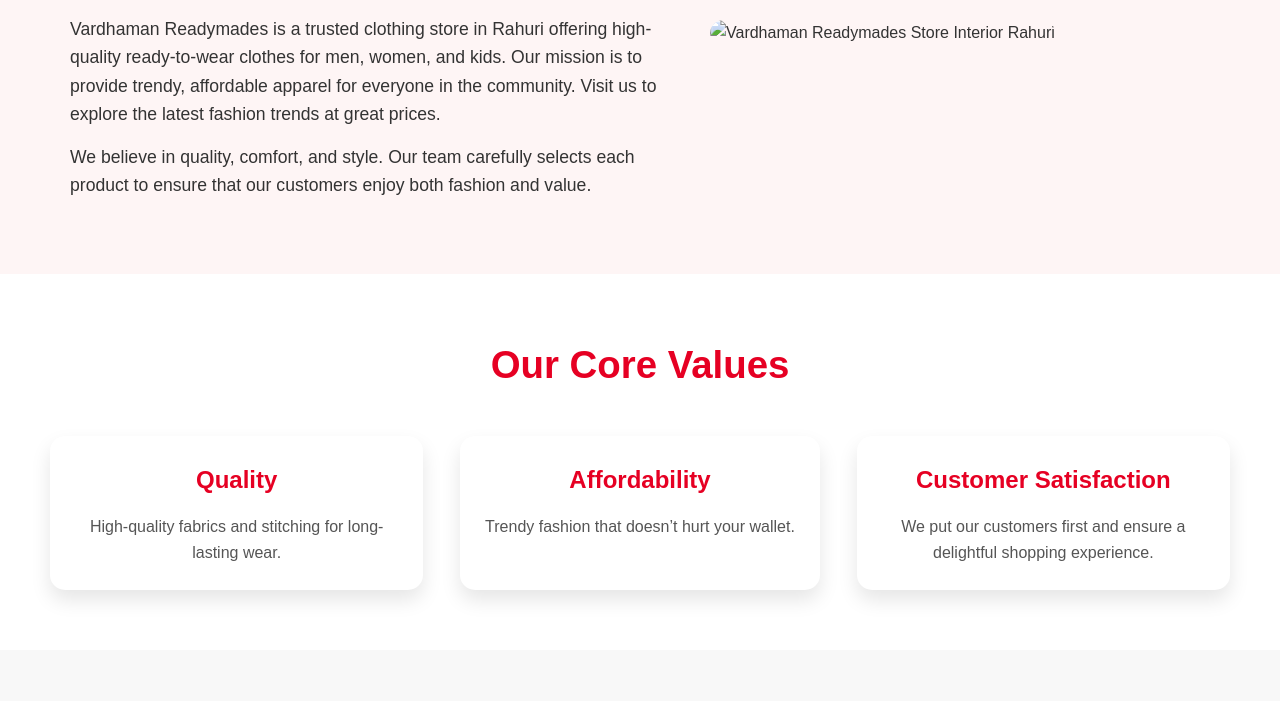
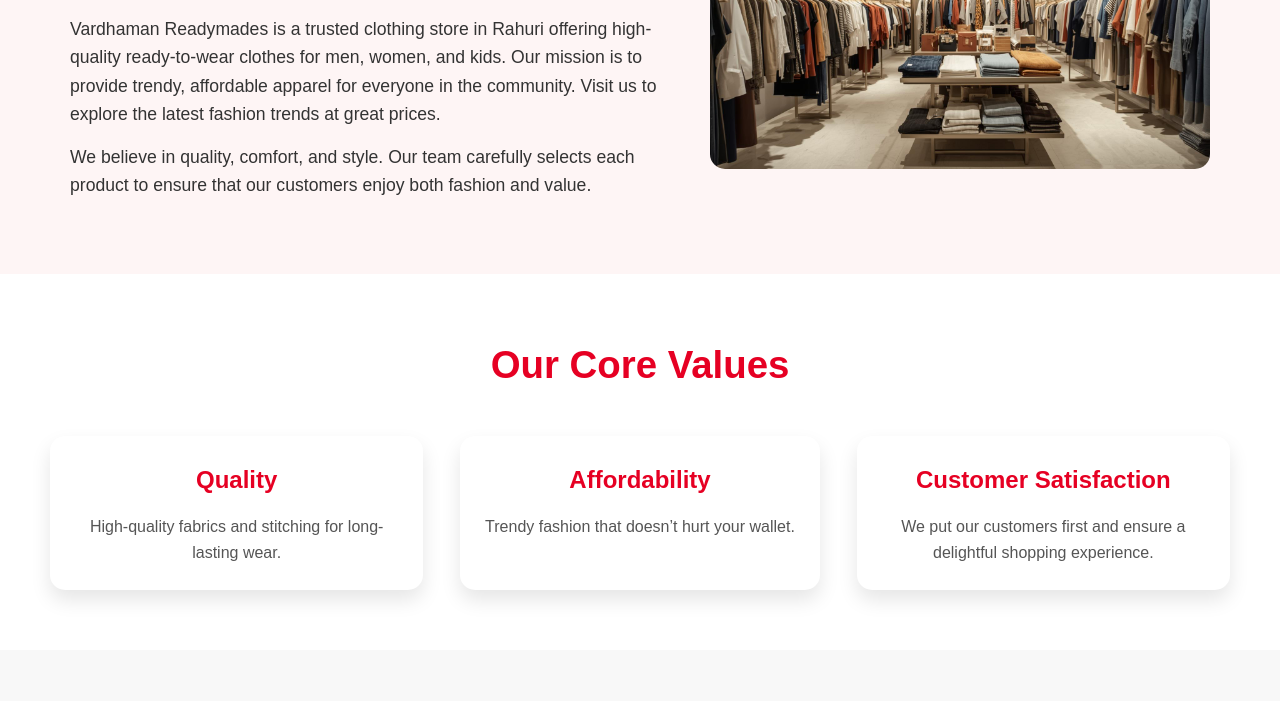
Before and after one commit to vardhamanreadymades/vardhaman-readymades, a plain HTML site: page about.html in a window 1280 px wide. Shown: the part 399-1100 px from the top of the page. Drawn offline with Linux system fonts and the light colour scheme.

Commit message:
Update about.html

```diff
--- a/about.html
+++ b/about.html
@@ -48,7 +48,7 @@
       <p>We believe in quality, comfort, and style. Our team carefully selects each product to ensure that our customers enjoy both fashion and value.</p>
     </div>
     <div class="about-image">
-      <img src="assets/store-interior.jpg" alt="Vardhaman Readymades Store Interior Rahuri" id="store-img">
+      <img src="assets/storeinterior.jpg" alt="Vardhaman Readymades Store Interior Rahuri" id="store-img">
     </div>
   </div>
 </section>
```
